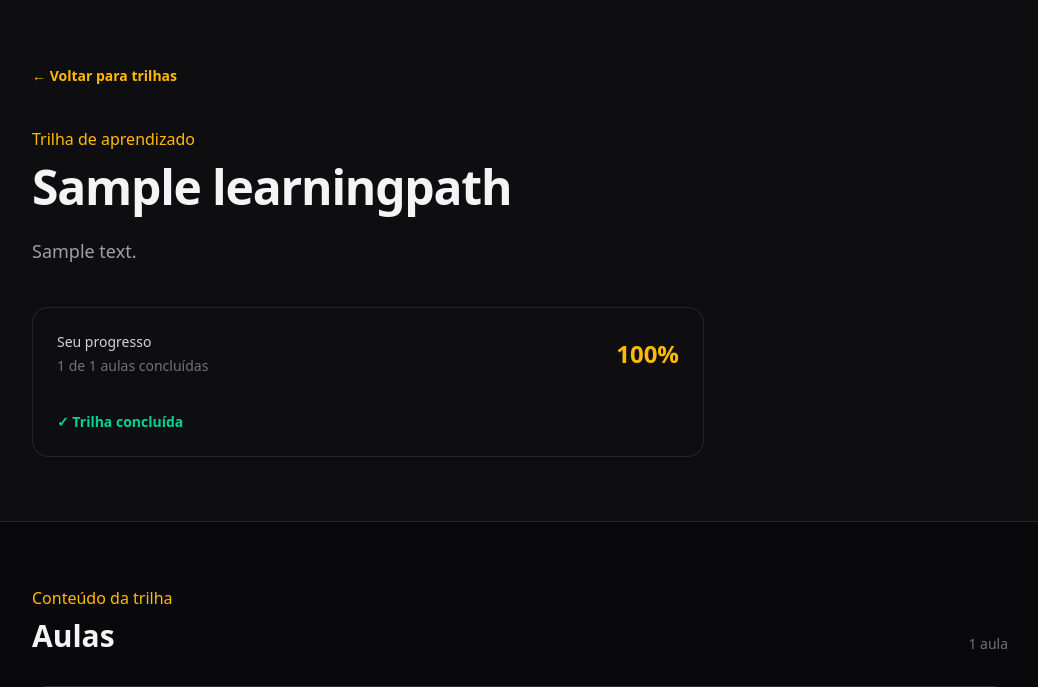
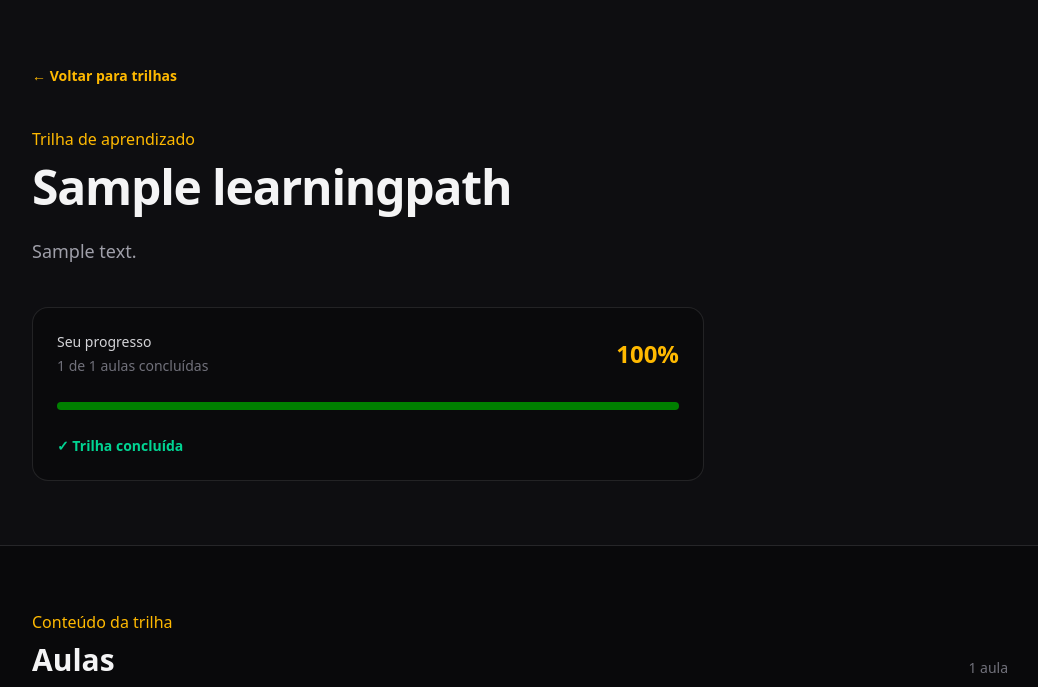
Before and after one commit to thierrydrmv/bartender-base, a Django app: a page that uses templates/learning/learning_path_detail.html in a window 1280 px wide. Shown: the part 78-765 px from the top of the page, without its empty margins (120-1158 px from the left). Run offline with Django 5.2, Linux system fonts and the light colour scheme; a user stored in the database is signed in; tables that the repository leaves empty hold one stand-in row (values such as "Sample post"); some libraries are stand-ins or nearby versions.

Commit message:
fix: improve lesson progress indicator

```diff
--- a/templates/learning/learning_path_detail.html
+++ b/templates/learning/learning_path_detail.html
@@ -23,9 +23,16 @@
                         </div>
                         <strong class="text-2xl text-amber-400">{{ progress_percentage }}%</strong>
                     </div>
-                    <div class="mt-4 h-2 overflow-hidden rounded-full bg-white/10">
-                        <div class="h-full rounded-full bg-amber-500 transition-all"
-                             style="width: {{ progress_percentage }}%"></div>
+                    <div class="mt-4">
+                        <label for="learning-progress" class="sr-only">
+                            Progresso da trilha: {{ progress_percentage }}%
+                        </label>
+                        <progress id="learning-progress"
+                                  value="{{ progress_percentage }}"
+                                  max="100"
+                                  class="h-2 w-full overflow-hidden rounded-full accent-amber-500">
+                            {{ progress_percentage }}%
+                        </progress>
                     </div>
                     {% if next_lesson %}
                         <a href="{{ next_lesson.get_absolute_url }}"
--- a/theme/static/css/dist/styles.css
+++ b/theme/static/css/dist/styles.css
@@ -351,6 +351,9 @@
     width: calc(var(--spacing) * 14);
     height: calc(var(--spacing) * 14);
   }
+  .h-2 {
+    height: calc(var(--spacing) * 2);
+  }
   .h-full {
     height: 100%;
   }
@@ -654,6 +657,12 @@
   .bg-zinc-950 {
     background-color: var(--color-zinc-950);
   }
+  .bg-zinc-950\/60 {
+    background-color: color-mix(in srgb, oklch(14.1% 0.005 285.823) 60%, transparent);
+    @supports (color: color-mix(in lab, red, red)) {
+      background-color: color-mix(in oklab, var(--color-zinc-950) 60%, transparent);
+    }
+  }
   .bg-zinc-950\/95 {
     background-color: color-mix(in srgb, oklch(14.1% 0.005 285.823) 95%, transparent);
     @supports (color: color-mix(in lab, red, red)) {
@@ -759,9 +768,6 @@
   }
   .text-center {
     text-align: center;
-  }
-  .text-right {
-    text-align: right;
   }
   .font-mono {
     font-family: var(--font-mono);
```
